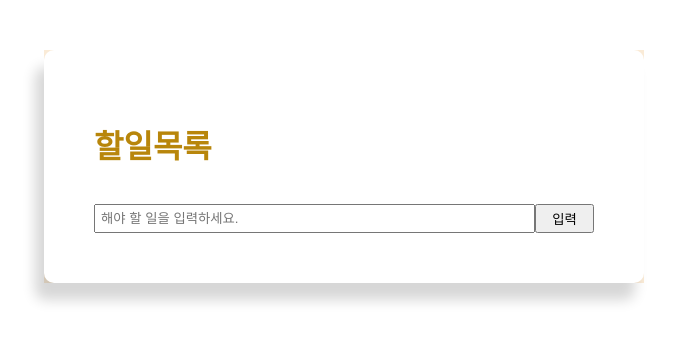
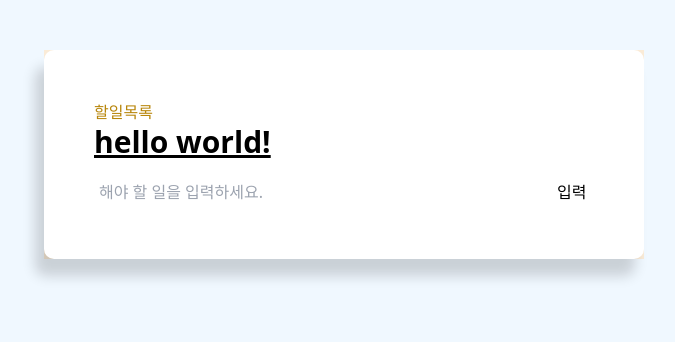
Before and after one commit to podoco/todolist, a React (Create React App) app: page / in a window 1280 px wide. Shown: the top 342 px of the page, without its empty margins (296-971 px from the left). Built offline with nearby package versions, Linux system fonts and the light colour scheme.

Commit message:
TailwindCss 세팅

```diff
--- a/package.json
+++ b/package.json
@@ -34,5 +34,10 @@
       "last 1 firefox version",
       "last 1 safari version"
     ]
+  },
+  "devDependencies": {
+    "autoprefixer": "^10.4.11",
+    "postcss": "^8.4.16",
+    "tailwindcss": "^3.1.8"
   }
 }
--- a/src/App.css
+++ b/src/App.css
@@ -1,3 +1,12 @@
+
+@tailwind base;
+@tailwind components;
+@tailwind utilities;
+
+
+body{
+  background: aliceblue;
+}
 
 .container{
   margin: auto;
--- a/src/App.js
+++ b/src/App.js
@@ -29,7 +29,7 @@
         <div className='title'>
           <h1>할일목록</h1>
         </div>
-
+        <h1 className='text-3xl font-bold underline'>hello world!</h1>
         <List todoData={todoData} setTodoData={setTodoData} />
         <Form setValue={setValue} value={value} handleSubmit={handleSubmit} />
       </div>
--- /dev/null
+++ b/tailwind.config.js
@@ -0,0 +1,10 @@
+/** @type {import('tailwindcss').Config} */
+module.exports = {
+  content: [
+    "./src/**/*.{js,jsx,ts,tsx}",
+  ],
+  theme: {
+    extend: {},
+  },
+  plugins: [],
+}
```
Also changed, not shown: 1 other file (tests, documents, lock files or other folders).
